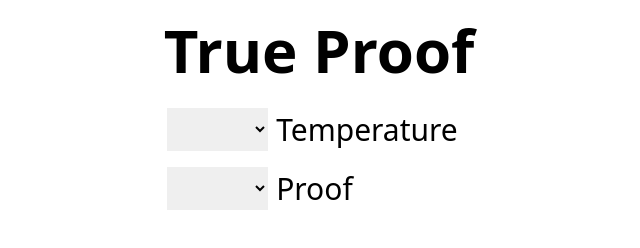
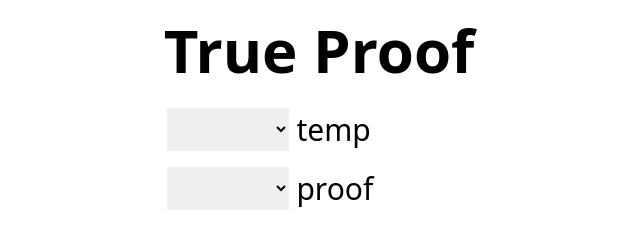
Before and after one commit to chap/trueproof, a plain HTML site: page index.html in a window 1280 px wide. Shown: the whole page, without its empty margins (321-961 px from the left). Drawn offline with nearby package versions, Linux system fonts and the light colour scheme.

Commit message:
label widths

```diff
--- a/index.html
+++ b/index.html
@@ -96,16 +96,16 @@
             <h1 id="trueProof" class="font-extrabold text-center text-6xl p-1 py-5">True Proof</h1>
             <form>
                 <p class="p-2">
-                    <select id="temp" class="w-1/3">
+                    <select id="temp" class="w-2/5">
                         <option></option>
                     </select>
-                    <label for="temp">Temperature</label>
+                    <label for="temp">temp</label>
                 </p>
                 <p class="p-2">
-                    <select id="proof" class="w-1/3">
+                    <select id="proof" class="w-2/5">
                         <option></option>
                     </select>
-                    <label for="proof">Proof</label>
+                    <label for="proof">proof</label>
                 </p>
             </form>
         </div>
```
